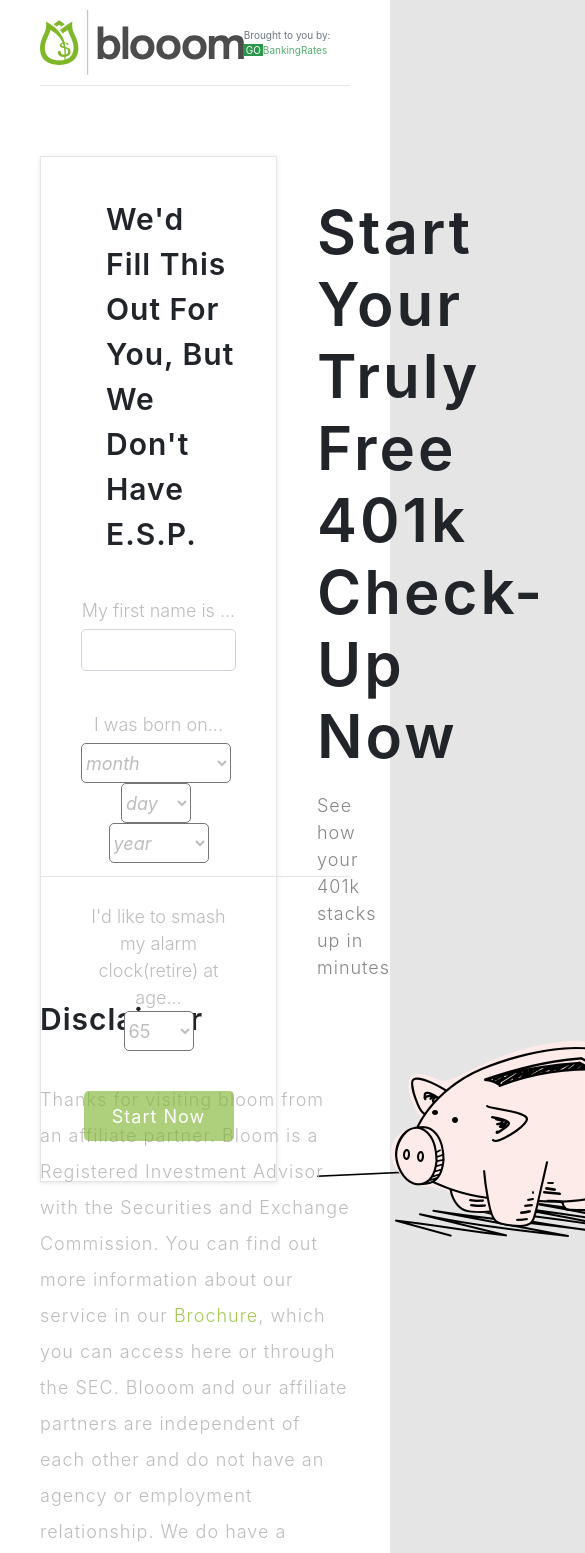
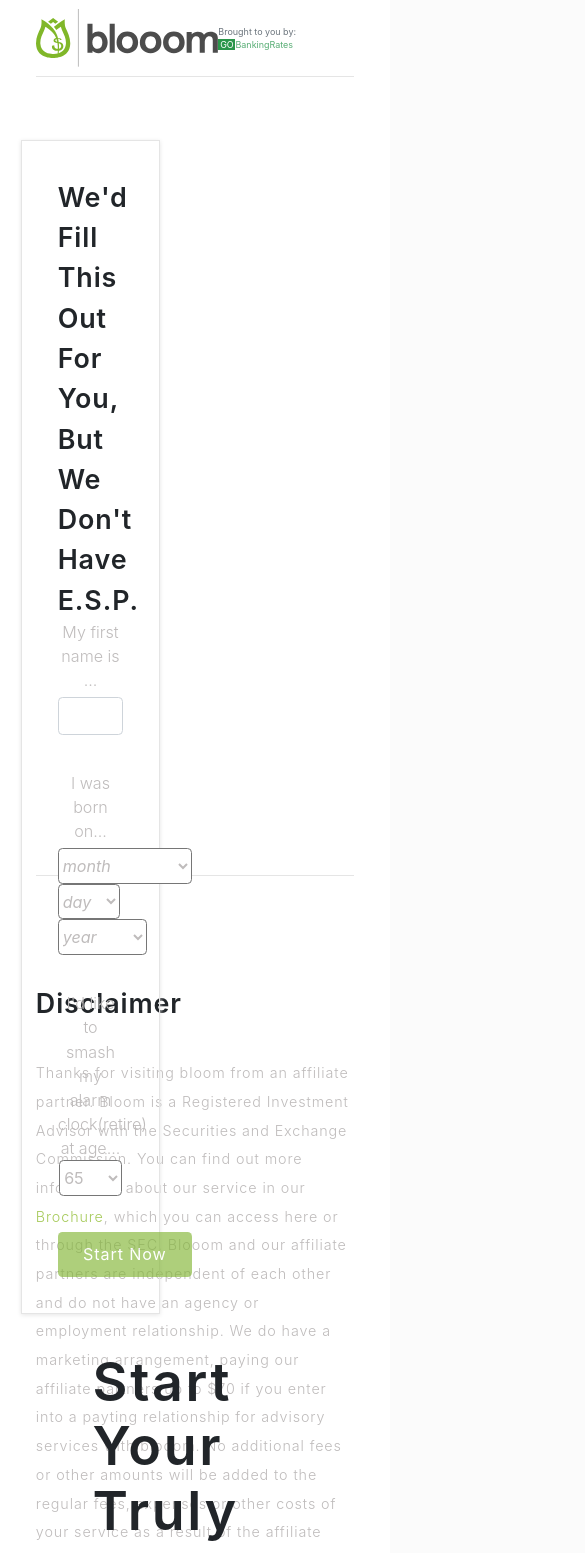
Before and after one commit to QiongXM/ct-blooom, an Angular app: page / in a window 390 px wide. Shown: the top 1553 px of the page, 585 px wide, since content can reach past the window. Built offline with nearby package versions, Linux system fonts and the light colour scheme.

Commit message:
Add media query mixin and clean-up

```diff
--- a/src/app/home/forms/forms.component.html
+++ b/src/app/home/forms/forms.component.html
@@ -1,4 +1,3 @@
-<div class="forms">
 <div class="heading-3 forms__title">
   <span *ngIf="!submitted">We'd fill this out for you, but we don't have E.S.P.</span>
   <span *ngIf="submitted">First things first, let's make sure we keep you safe</span>
@@ -61,4 +60,3 @@
   </div>
 </form>
 <div class="form2__text" *ngIf="submitted">Alredy have an account?Sign In</div>
-</div>
--- a/src/app/home/forms/forms.component.scss
+++ b/src/app/home/forms/forms.component.scss
@@ -3,21 +3,11 @@
 @import '../../../scss/utils';
 @import '../../../scss/button';
 
-.forms {
-  border: 1px solid $gray-200;
-  box-shadow: 0 0.1rem 0.5rem $gray-200;
-  padding: 4rem;
-
-  &__title {
-    margin: 0 auto 4rem auto;
-    padding-left: 2.5rem;
-  }
-
 .form-control {
   display: block;
   padding: 2rem;
   border-radius: 0.5rem;
-    font-size: $font-size-lg;
+  font-size: $default-font-size-lg;
   color: $gray-300;
 }
 
@@ -26,7 +16,7 @@
 }
 
 .form-label {
-    font-size: $font-size-lg;
+  font-size: $default-font-size-lg;
   color: $gray-300;
   font-weight: $paragraph-font-weight;
 }
@@ -36,7 +26,7 @@
     height: 4rem;
     width: 15rem;
     border-radius: 0.5rem;
-      font-size: $font-size-lg;
+    font-size: $default-font-size-lg;
     color: $gray-300;
     background-color: $dropdown-bg;
     font-style: italic;
@@ -45,7 +35,7 @@
     height: 4rem;
     width: 7rem;
     border-radius: 0.5rem;
-      font-size: $font-size-lg;
+    font-size: $default-font-size-lg;
     color: $gray-300;
     background-color: $dropdown-bg;
     font-style: italic;
@@ -55,7 +45,7 @@
     height: 4rem;
     width: 10rem;
     border-radius: 0.5rem;
-      font-size: $font-size-lg;
+    font-size: $default-font-size-lg;
     color: $gray-300;
     background-color: $dropdown-bg;
     font-style: italic;
@@ -65,7 +55,7 @@
     height: 4rem;
     width: 7rem;
     border-radius: 0.5rem;
-      font-size: $font-size-lg;
+    font-size: $default-font-size-lg;
     color: $gray-300;
     background-color: $dropdown-bg;
   }
@@ -84,4 +74,3 @@
     text-align: center;
   }
 }
-}
--- a/src/app/home/home/home.component.html
+++ b/src/app/home/home/home.component.html
@@ -1,9 +1,11 @@
-<header class="header d-flex justify-content-between">
-  <app-forms></app-forms>
-  <div class="header__text-box">
+<header class="header row">
+  <div class="forms col-md-5">
+    <app-forms></app-forms>
+  </div>
+  <div class="header__text-box col-md-7">
     <div class="header__text--main">Start your truly free 401k check-up now</div>
     <div class="header__text--sub">See how your 401k stacks up in minutes</div>
-    <img src="../../../assets/images/pig-plain.png" alt="pig">
+    <img class="header__bg img-responsive" src="../../../assets/images/pig-plain.png" alt="pig">
   </div>
 </header>
 <hr>
--- a/src/app/home/home/home.component.scss
+++ b/src/app/home/home/home.component.scss
@@ -1,17 +1,17 @@
 @import '~bootstrap/scss/bootstrap';
 @import '../../../scss/variables';
 .header {
-  height: 70rem;
+  height: 80rem;
   padding: 6rem 0rem;
   margin-bottom: 8rem;
 
   &__text-box {
-    width: 50%;
-    padding: 4rem;
+    padding: 4rem 8rem;
+    display: inline-block;
   }
 
   &__text--main {
-    font-size: $display1-size;
+    font-size: $h1-font-size;
     font-weight: $headings-font-weight;
     text-transform: capitalize;
     line-height: $headings-line-height;
@@ -26,6 +26,23 @@
     letter-spacing: 0.1rem;
     margin-bottom: 6rem;
   }
+
+  &__bg {
+    width: 100%;
+  }
+
+  .forms {
+    width: 40%;
+    border: 1px solid $gray-200;
+    box-shadow: 0 0.1rem 0.5rem $gray-200;
+    padding: 4rem;
+    display: inline-block;
+
+    &__title {
+      margin: 0 auto 4rem auto;
+      padding-left: 2.5rem;
+    }
+  }
 }
 
 .disclaimer {
--- a/src/app/home/stats/stats.component.html
+++ b/src/app/home/stats/stats.component.html
@@ -3,7 +3,7 @@
     <div class="heading-3 mb-md">
       Over
     </div>
-    <div class="heading-1 mb-md">{{stat.stat | shorten}}
+    <div class="heading-1--xl mb-md">{{stat.stat | shorten}}
       <sup class=stats__stat>1</sup>
     </div>
     <div class="heading-3">
--- a/src/index.html
+++ b/src/index.html
@@ -10,7 +10,7 @@
   <link rel="icon" type="image/x-icon" href="favicon.ico">
 </head>
 
-<body>
+<body class="main">
   <app-root></app-root>
 </body>
 
--- a/src/scss/_base.scss
+++ b/src/scss/_base.scss
@@ -9,6 +9,30 @@
 html {
   box-sizing: border-box;
   font-size: 62.5%; // 1rem = 10px;
+
+  @include respond(xs) {
+    font-size: 43.75%; // width < 360px
+  }
+
+  @include respond(sm) {
+    font-size: 50%; // width < 576px
+  }
+
+  @include respond(md) {
+    font-size: 56%; // width < 768px
+  }
+
+  @include respond(lg) {
+    font-size: 62.5%; // width < 768px
+  }
+
+  @include respond(xl) {
+    font-size: 75%; //  width < 1800px
+  }
+}
+
+.main {
+  background-color: $gray-100;
 }
 
 .container {
--- a/src/scss/_button.scss
+++ b/src/scss/_button.scss
@@ -10,7 +10,7 @@
 
   &--green {
     background-color: $green-dark;
-    font-size: $font-size-lg;
+    font-size: $default-font-size-lg;
     color: $white;
     text-transform: capitalize;
     letter-spacing: 0.1rem;
@@ -18,7 +18,7 @@
 
   &--gray {
     background-color: $gray-400;
-    font-size: $font-size-lg;
+    font-size: $default-font-size-lg;
     color: $white;
     text-transform: capitalize;
     letter-spacing: 0.1rem;
--- /dev/null
+++ b/src/scss/_mixins.scss
@@ -0,0 +1,29 @@
+@mixin respond($breakpoint) {
+  @if $breakpoint == xs {
+    @media only screen and (max-width: 22.5em) {
+      @content;
+    } // 360px
+  }
+  @if $breakpoint == sm {
+    @media only screen and (max-width: 36em) {
+      @content;
+    } // 576px
+  }
+  @if $breakpoint == md {
+    @media only screen and (max-width: 48em) {
+      @content;
+    } // 768px
+  }
+
+  @if $breakpoint == lg {
+    @media only screen and (min-width: 75em) {
+      @content;
+    } // 1200px
+  }
+
+  @if $breakpoint == xl {
+    @media only screen and (min-width: 112.5em) {
+      @content;
+    } // 1800px
+  }
+}
--- a/src/scss/_typography.scss
+++ b/src/scss/_typography.scss
@@ -7,6 +7,12 @@
   font-size: $h1-font-size;
   font-weight: $headings-font-weight;
   letter-spacing: 0.1rem;
+
+  &--xl {
+    font-size: $display1-font-size;
+    font-weight: $headings-font-weight;
+    letter-spacing: 0.1rem;
+  }
 }
 
 // h2 heading
@@ -25,10 +31,14 @@
 }
 
 .paragraph {
-  font-size: $font-size-lg;
+  font-size: $default-font-size;
   font-weight: $paragraph-font-weight;
   line-height: 2;
   color: $gray-300;
+
+  &--lg {
+    font-size: $default-font-size-lg;
+  }
 
   &__link {
     &:link,
--- a/src/scss/_variables.scss
+++ b/src/scss/_variables.scss
@@ -1,4 +1,3 @@
-$display5-size: 2rem;
 $gray-100: #fbfbfb;
 $gray-200: #e5e5e5;
 $gray-300: #bfbcbc;
@@ -9,8 +8,11 @@
 $paragraph-font-weight: 300;
 $headings-font-weight: 600;
 $font-size-base: 1rem !default;
-$h1-font-size: 10rem;
+$display1-font-size: 10rem;
+$h1-font-size: 6rem;
 $h2-font-size: 4rem;
 $h3-font-size: 3rem;
-$font-size-lg: 1.8rem;
+$default-font-size: 1.6rem;
+$default-font-size-lg: 1.8rem;
 $line-height-base: 1.7rem;
+$body-bg: $gray-100;
--- a/src/styles.scss
+++ b/src/styles.scss
@@ -1,5 +1,6 @@
 @import '~bootstrap/scss/bootstrap';
 @import './scss/variables';
+@import './scss/mixins';
 @import './scss/utils';
 @import './scss/base';
 @import './scss/typography';
```
Lines whose indentation alone changed are shown as unchanged.
